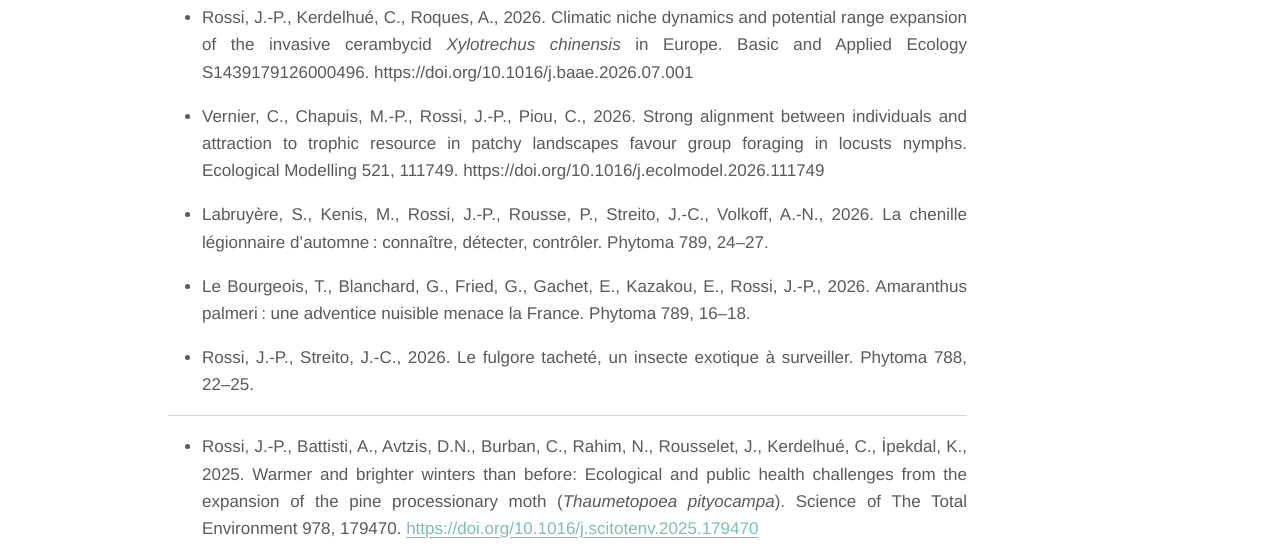
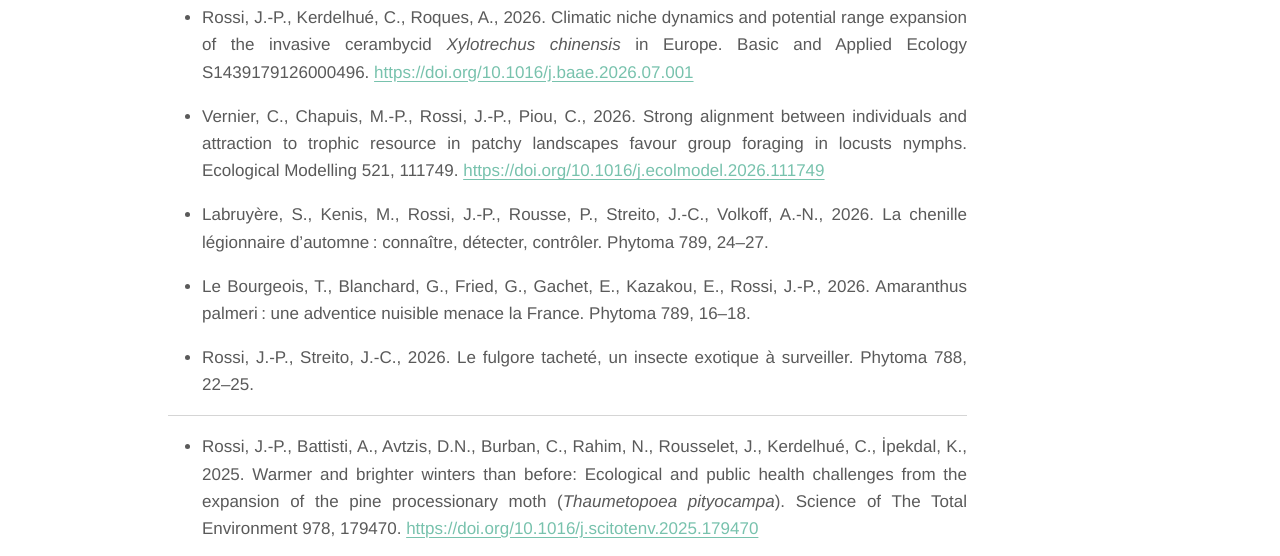
Before and after one commit to Rossi-JP/home, a plain HTML site: page 04-publications.html in a window 1280 px wide. Shown: the part 200-756 px from the top of the page. Drawn offline with Linux system fonts and the light colour scheme.

Commit message:
Add files via upload

```diff
--- a/04-publications.html
+++ b/04-publications.html
@@ -161,8 +161,8 @@ ul.task-list li input[type="checkbox"] {
 <section id="articles-et-chapitres-douvrages" class="level1">
 <h1>Articles et chapitres d’ouvrages</h1>
 <ul>
-<li><p>Rossi, J.-P., Kerdelhué, C., Roques, A., 2026. Climatic niche dynamics and potential range expansion of the invasive cerambycid <em>Xylotrechus chinensis</em> in Europe. Basic and Applied Ecology S1439179126000496. https://doi.org/10.1016/j.baae.2026.07.001</p></li>
-<li><p>Vernier, C., Chapuis, M.-P., Rossi, J.-P., Piou, C., 2026. Strong alignment between individuals and attraction to trophic resource in patchy landscapes favour group foraging in locusts nymphs. Ecological Modelling 521, 111749. https://doi.org/10.1016/j.ecolmodel.2026.111749</p></li>
+<li><p>Rossi, J.-P., Kerdelhué, C., Roques, A., 2026. Climatic niche dynamics and potential range expansion of the invasive cerambycid <em>Xylotrechus chinensis</em> in Europe. Basic and Applied Ecology S1439179126000496. <a href="https://doi.org/10.1016/j.baae.2026.07.001" target="_blank">https://doi.org/10.1016/j.baae.2026.07.001</a></p></li>
+<li><p>Vernier, C., Chapuis, M.-P., Rossi, J.-P., Piou, C., 2026. Strong alignment between individuals and attraction to trophic resource in patchy landscapes favour group foraging in locusts nymphs. Ecological Modelling 521, 111749. <a href="https://doi.org/10.1016/j.ecolmodel.2026.111749" target="_blank">https://doi.org/10.1016/j.ecolmodel.2026.111749</a></p></li>
 <li><p>Labruyère, S., Kenis, M., Rossi, J.-P., Rousse, P., Streito, J.-C., Volkoff, A.-N., 2026. La chenille légionnaire d’automne : connaître, détecter, contrôler. Phytoma 789, 24–27.</p></li>
 <li><p>Le Bourgeois, T., Blanchard, G., Fried, G., Gachet, E., Kazakou, E., Rossi, J.-P., 2026. Amaranthus palmeri : une adventice nuisible menace la France. Phytoma 789, 16–18.</p></li>
 <li><p>Rossi, J.-P., Streito, J.-C., 2026. Le fulgore tacheté, un insecte exotique à surveiller. Phytoma 788, 22–25.</p></li>
```
